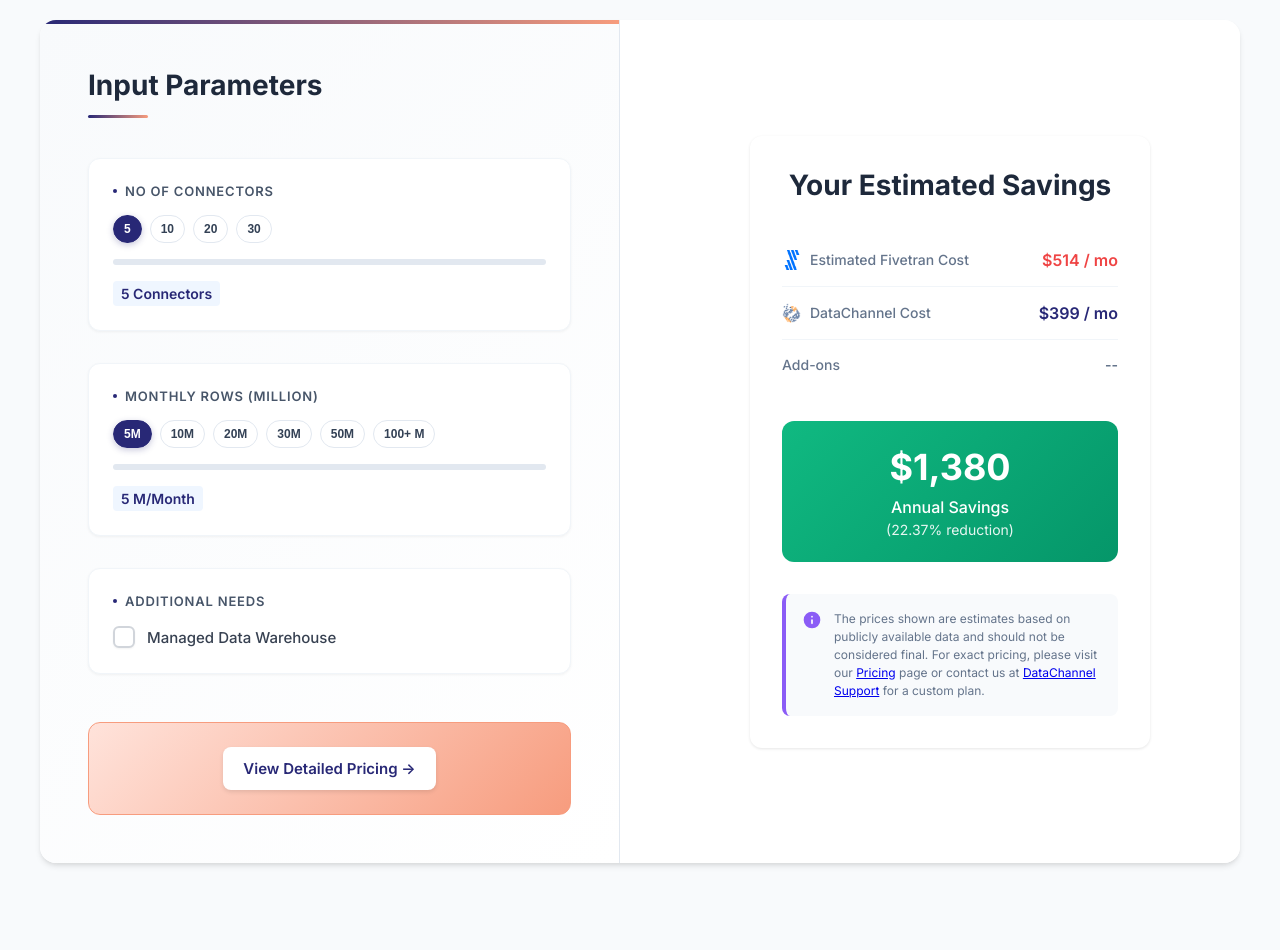
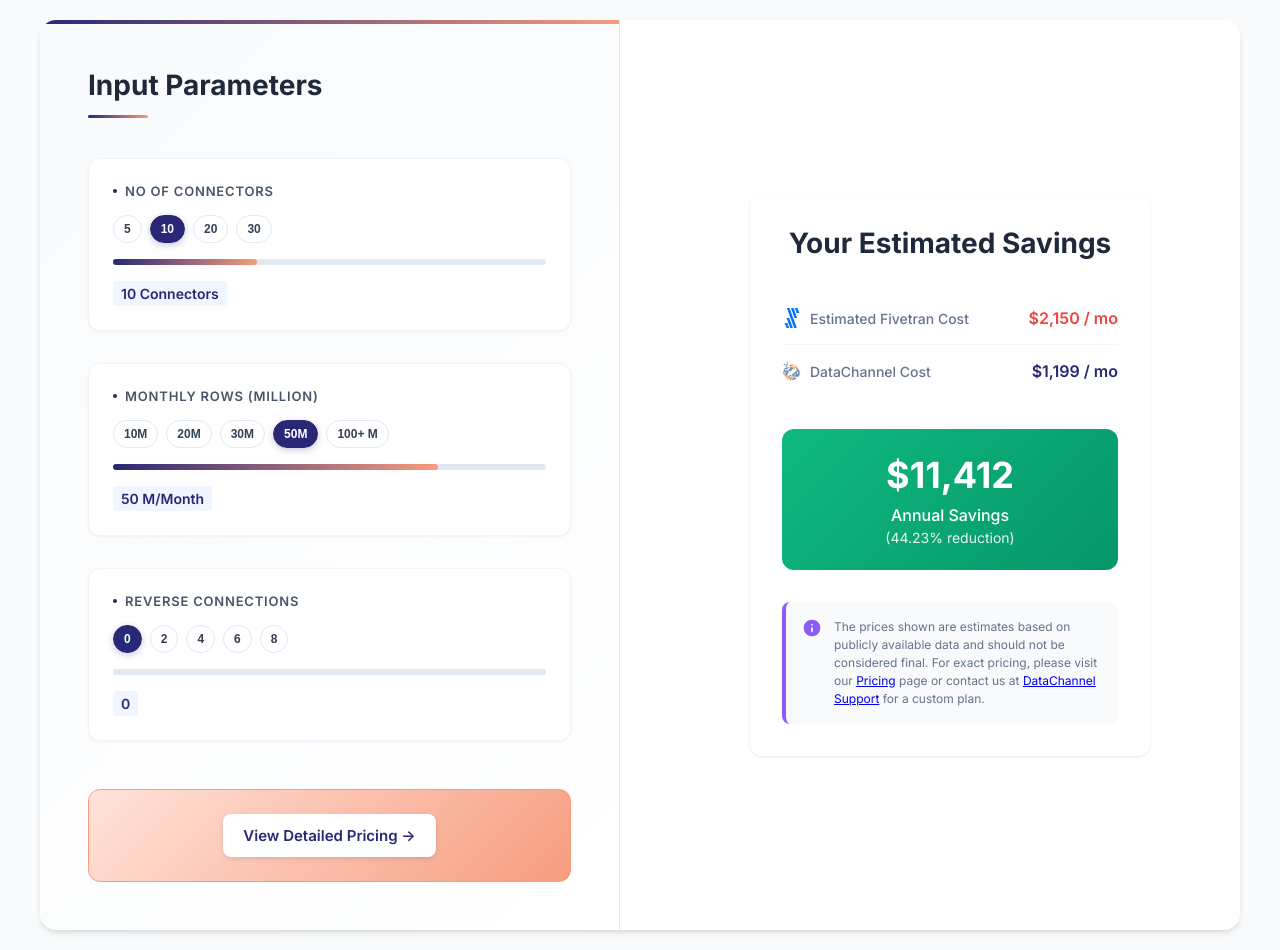
Before and after one commit to mahesh-dc/DC-vs-Fivetran-Calculator, a React (Vite) app: page / in a window 1280 px wide. Before the commit the page ends 883 px from the top, so only its background shows below. Built offline with nearby package versions, Linux system fonts and the light colour scheme.

Commit message:
Add Census cost calculation and update pricing logic in App.jsx

```diff
--- a/src/App.jsx
+++ b/src/App.jsx
@@ -1,16 +1,13 @@
-import React, { useState, useEffect } from 'react'
+import React, { useState } from 'react'
 import './App.css'
 import Slider from './components/Slider'
 import Checkbox from './components/Checkbox'
 import SavingsCard from './components/SavingsCard'
 
 function App() {
-  const [connectors, setConnectors] = useState(5)
-  const [monthlyRows, setMonthlyRows] = useState(5)
-  const [additionalNeeds, setAdditionalNeeds] = useState({
-    managedDataWarehouse: false
-  })
-
+  const [connectors, setConnectors] = useState(10)
+  const [monthlyRows, setMonthlyRows] = useState(50)
+  const [reverseConnections, setReverseConnections] = useState(0)
   // Pricing calculations
   const calculateFivetranCost = () => {
     // Fivetran tiered pricing by connectors and monthly rows (in millions)
@@ -22,7 +19,7 @@
     }
 
     const price = table[connectors]?.[monthlyRows]
-    return typeof price === 'number' ? price*0.2 : 0
+    return typeof price === 'number' ? price * 0.2 : 0
   }
 
   const calculateDataChannelCost = () => {
@@ -30,25 +27,26 @@
     const tiers = { 5: 399, 10: 524, 20: 774, 30: 899, 50: 1199, 100: 1949 }
     let baseCost = tiers[monthlyRows] ?? 399
 
-    // Add-ons pricing
-    if (additionalNeeds.managedDataWarehouse) baseCost += 200
+    // If reverse connections affect pricing, add logic here (e.g., baseCost += reverseConnections * 200)
 
     return Math.round(baseCost)
   }
 
-  const fivetranCost = calculateFivetranCost()
-  const dataChannelCost = calculateDataChannelCost()
-  const monthlySavings = fivetranCost - dataChannelCost
-  const annualSavings = monthlySavings * 12
-  const savingsPercentage = ((monthlySavings / fivetranCost) * 100).toFixed(2)
-
-  const handleCheckboxChange = (key) => {
-    setAdditionalNeeds(prev => ({
-      ...prev,
-      [key]: !prev[key]
-    }))
+  // Census pricing: up to 2 connections = $350 total; each extra = $200
+  const calculateCensusCost = (rc) => {
+    if (rc <= 0) return 0
+    if (rc <= 2) return 350
+    return 350 + (rc - 2) * 200
   }
 
+  const fivetranBaseCost = calculateFivetranCost()
+  const dataChannelCost = calculateDataChannelCost()
+  const censusCost = calculateCensusCost(reverseConnections)
+  const fivetranCost = fivetranBaseCost
+
+  const monthlySavings = fivetranCost + censusCost - dataChannelCost
+  const annualSavings = monthlySavings * 12
+  const savingsPercentage = fivetranCost > 0 ? ((monthlySavings / (fivetranCost + censusCost)) * 100).toFixed(2) : 0
   return (
     <div className="app">
       <div className="calculator-container">
@@ -78,7 +76,6 @@
               onChange={setMonthlyRows}
               formatValue={(value) => `${value} M/Month`}
               options={[
-                { label: '5M', value: 5 },
                 { label: '10M', value: 10 },
                 { label: '20M', value: 20 },
                 { label: '30M', value: 30 },
@@ -88,14 +85,14 @@
             />
           </div>
 
-          <div className="input-section ">
-            <label >Additional Needs</label>
-              <Checkbox
-                label="Managed Data Warehouse"
-                checked={additionalNeeds.managedDataWarehouse}
-                onChange={() => handleCheckboxChange('managedDataWarehouse')}
-                ariaLabel="Managed Data Warehouse"
-              />
+          <div className="input-section">
+            <label>Reverse Connections</label>
+            <Slider
+              value={reverseConnections}
+              onChange={setReverseConnections}
+              formatValue={(value) => `${value}`}
+              options={[0, 2, 4, 6, 8].map(n => ({ label: String(n), value: n }))}
+            />
           </div>
 
           <div className="detailed-pricing-link">
@@ -112,7 +109,8 @@
             dataChannelCost={dataChannelCost}
             annualSavings={annualSavings}
             savingsPercentage={savingsPercentage}
-            additionalNeeds={additionalNeeds}
+            reverseConnections={reverseConnections}
+            censusCost={censusCost}
           />
         </div>
       </div>
--- a/src/components/SavingsCard.css
+++ b/src/components/SavingsCard.css
@@ -34,11 +34,10 @@
   justify-content: space-between;
   align-items: center;
   padding: 16px 0;
-  border-bottom: 1px solid #f1f5f9;
 }
 
-.cost-item:last-child {
-  border-bottom: none;
+.bordered {
+  border-bottom: 1px solid #f1f5f9;
 }
 
 .cost-label {
--- a/src/components/SavingsCard.jsx
+++ b/src/components/SavingsCard.jsx
@@ -1,8 +1,8 @@
 import React from 'react'
 import './SavingsCard.css'
 
-const SavingsCard = ({ fivetranCost, dataChannelCost, annualSavings, savingsPercentage, additionalNeeds }) => {
-  const hasAddons = additionalNeeds.managedDataWarehouse
+const SavingsCard = ({ fivetranCost, dataChannelCost, annualSavings, savingsPercentage, reverseConnections = 0, censusCost = 0 }) => {
+  const showCensus = reverseConnections > 0
 
   return (
     <div className="savings-card">
@@ -11,33 +11,32 @@
       </div>
 
       <div className="cost-breakdown">
-        <div className="cost-item fivetran">
+        <div className="bordered">
+        <div className="cost-item fivetran" >
           <span className="cost-label-group">
             <img className="cost-logo" src="/assets/logos/fivetran.png" alt="Fivetran logo" />
             <span className="cost-label">Estimated Fivetran Cost</span>
           </span>
           <span className="cost-value">${fivetranCost.toLocaleString()} / mo</span>
         </div>
+          {showCensus && (
+          <div className="cost-item fivetran ">
+            <span className="cost-label-group">
+              <img className="cost-logo" src="/assets/logos/census.png" alt="Census logo" />
+              <span className="cost-label">Get Census Cost</span>
+            </span>
+            <span className="cost-value">${censusCost.toLocaleString()} / mo
+            </span>
+          </div>
+        )}
+        </div>
 
         <div className="cost-item datachannel">
           <span className="cost-label-group">
             <img className="cost-logo" src="/assets/logos/datachannel.png" alt="DataChannel logo" />
-            <span className="cost-label">DataChannel Cost </span>
+            <span className="cost-label">DataChannel Cost</span>
           </span>
           <span className="cost-value">${dataChannelCost.toLocaleString()} / mo</span>
-        </div>
-
-        <div className="cost-item addons">
-          <span className="cost-label">Add-ons</span>
-          <span className="cost-value">
-            {hasAddons ? (
-              <span className="addons-list">
-                {additionalNeeds.managedDataWarehouse && <span>Managed DW</span>}
-              </span>
-            ) : (
-              '--'
-            )}
-          </span>
         </div>
       </div>
 
```
Also changed, not shown: public/assets/logos/census.png (added).
